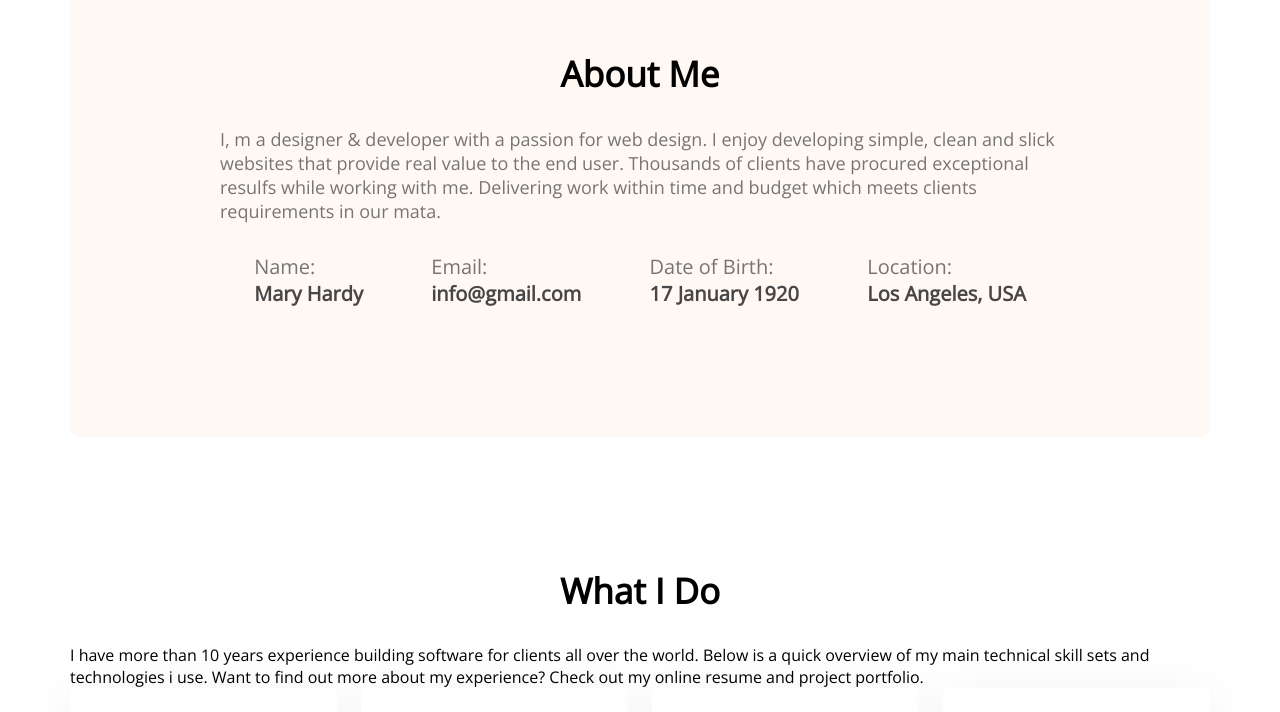
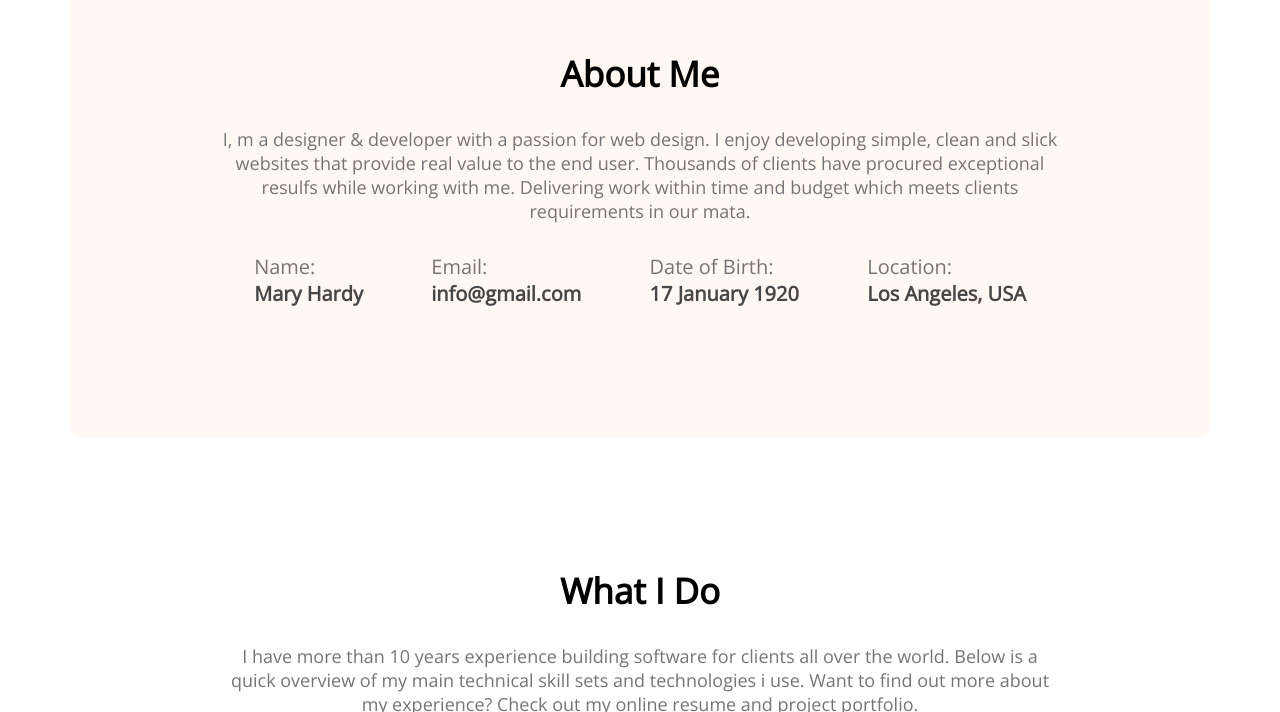
Before and after one commit to mithunbiswas1/my-portfolio, a plain HTML site: page index.html in a window 1280 px wide. Shown: the part 1050-1762 px from the top of the page. Drawn offline with nearby package versions, Linux system fonts and the light colour scheme.

Commit message:
final test

```diff
--- a/index.html
+++ b/index.html
@@ -62,7 +62,7 @@
         <!-- What i do section -->
         <section class="what-i-do">
             <h3 class="section-title">What I Do</h3>
-            <p>I have more than 10 years experience building software for clients all over the world. Below is a quick overview of my main technical skill sets and technologies i use. Want to find out more about my experience? Check out my online resume and project portfolio.</p>
+            <p class="section-title-description">I have more than 10 years experience building software for clients all over the world. Below is a quick overview of my main technical skill sets and technologies i use. Want to find out more about my experience? Check out my online resume and project portfolio.</p>
             <div class="skils-container">
                 <div class="skill">
                     <img src="images/icons/js.png" alt="">
--- a/style.css
+++ b/style.css
@@ -103,6 +103,7 @@ section {
     color: #757575;
     font-size: 18px;
     margin-bottom: 30px;
+    text-align: center;
 }
 
 .about-info-container {
@@ -122,6 +123,14 @@ section {
 }
 
 /* what i do styles */
+.section-title-description{
+    color: #757575;
+    font-size: 18px;
+    margin-bottom: 30px;
+    padding: 0 150px 20px 150px;
+    text-align: center;
+}
+
 .skils-container {
     display: flex;
     gap: 24px;
```
